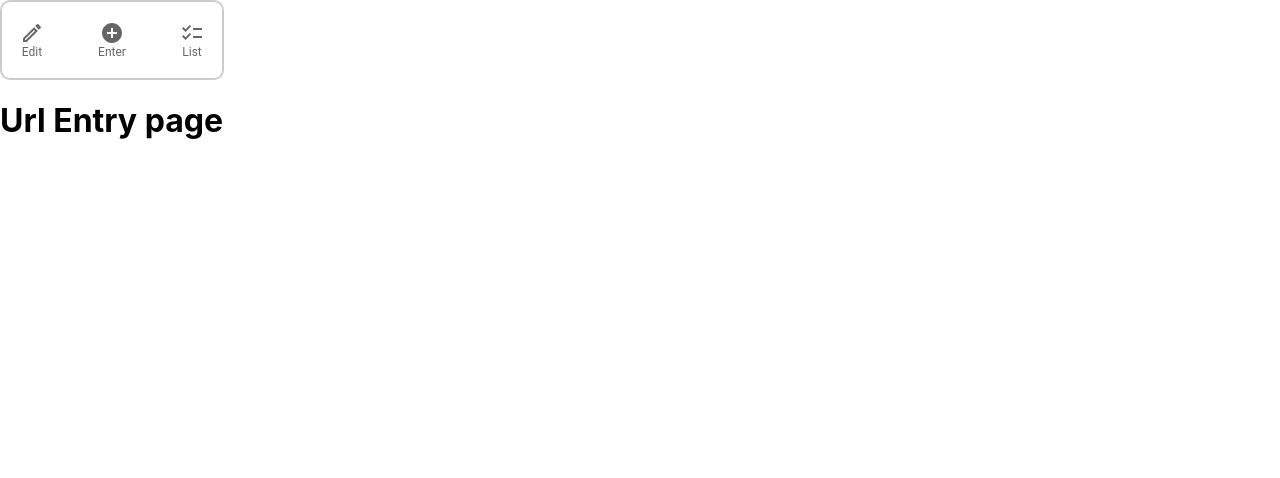
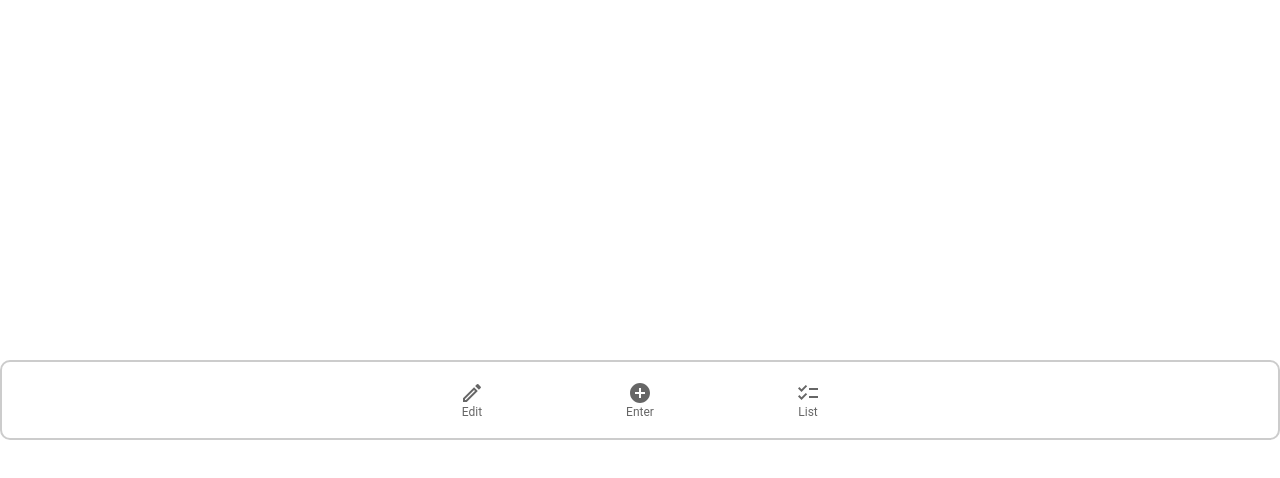
Before and after one commit to tanvir5230/urlshortening, a React (Create React App) app: page / in a window 1280 px wide. Shown: the top 478 px of the page. Built offline with nearby package versions, Linux system fonts and the light colour scheme.

Commit message:
navbar modified

```diff
--- a/src/App.tsx
+++ b/src/App.tsx
@@ -1,26 +1,36 @@
-import React, { useState } from 'react';
-import { UrlEdit } from './pages/UrlEdit/UrlEdit';
-import UrlEntry from './pages/UrlEntry/UrlEntry';
-import UrlList from './pages/UrlList/UrlList';
-import Navbar from './components/Navbar/Navbar';
+import React, { useState } from "react";
+import { UrlEdit } from "./pages/UrlEdit/UrlEdit";
+import UrlEntry from "./pages/UrlEntry/UrlEntry";
+import UrlList from "./pages/UrlList/UrlList";
+import SmallScreenNavbar from "./components/Navbar/Navbar";
 
 const App = () => {
-  const [currentPage, setCurrentPage] = useState('entry');
+  const [currentPage, setCurrentPage] = useState("entry");
 
   const renderPage = () => {
-    if (currentPage === 'entry') {
-      return <UrlEntry/>;
-    } else if (currentPage === 'list') {
+    if (currentPage === "entry") {
+      return <UrlEntry />;
+    } else if (currentPage === "list") {
       return <UrlList />;
-    } else if (currentPage === 'edit') {
+    } else if (currentPage === "edit") {
       return <UrlEdit />;
     }
   };
 
   return (
-    <div>
-      <Navbar currentPage={currentPage} setCurrentPage={setCurrentPage}/>
-      {renderPage()}
+    <div
+      style={{
+        width: "100vw",
+        height: "100vh",
+        display: "flex",
+        justifyContent: "center",
+        alignItems: "center",
+      }}
+    >
+      <SmallScreenNavbar
+        currentPage={currentPage}
+        setCurrentPage={setCurrentPage}
+      />
     </div>
   );
 };
--- a/src/components/Navbar/Navbar.tsx
+++ b/src/components/Navbar/Navbar.tsx
@@ -9,13 +9,15 @@ interface NavbarProps {
   setCurrentPage: Dispatch<SetStateAction<string>>;
 }
 
-const Navbar: React.FC<NavbarProps> = ({ currentPage, setCurrentPage }) => {
+const SmallScreenNavbar: React.FC<NavbarProps> = ({
+  currentPage,
+  setCurrentPage,
+}) => {
   return (
     <nav
       style={{
+        width: "100%",
         border: "2px solid #ccc",
-        minWidth: "200px",
-        maxWidth: "200px",
         borderRadius: "10px",
         padding: "10px",
       }}
@@ -38,4 +40,4 @@ const Navbar: React.FC<NavbarProps> = ({ currentPage, setCurrentPage }) => {
   );
 };
 
-export default Navbar;
+export default SmallScreenNavbar;
```
